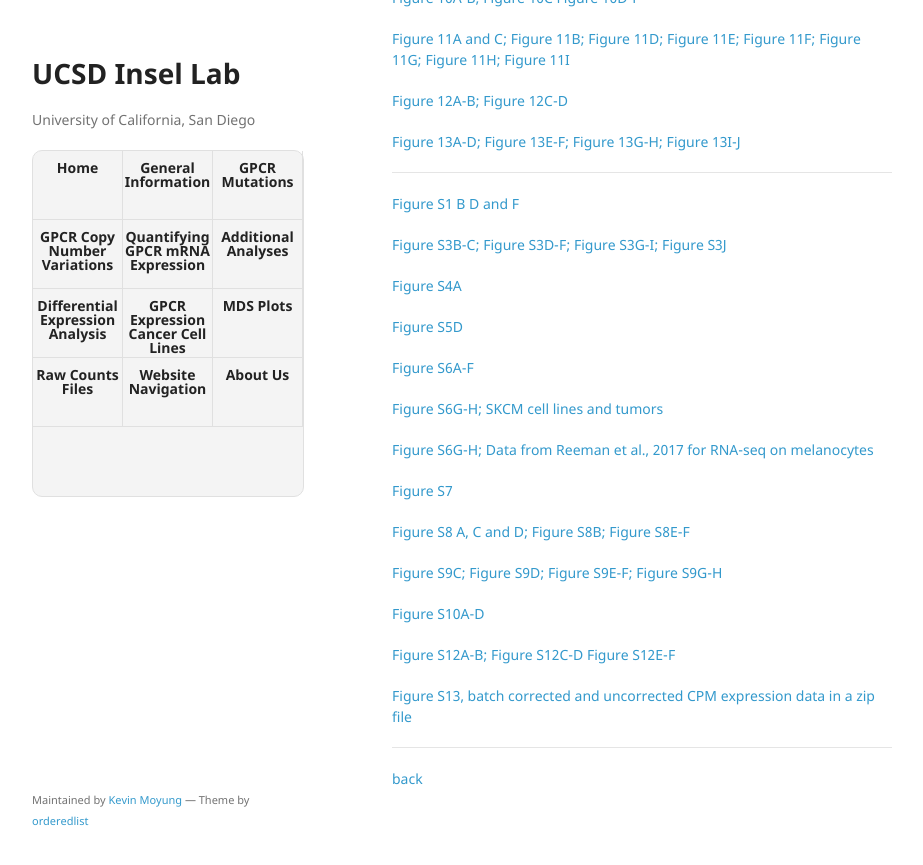
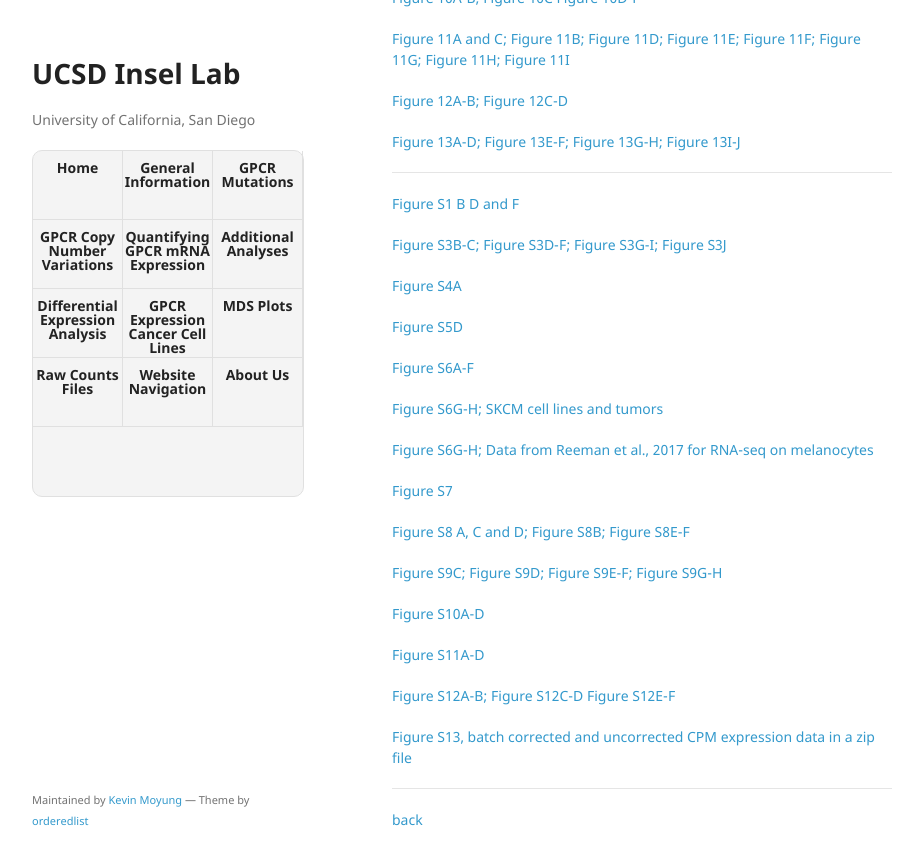
Before and after one commit to insellab/insellab.github.io, a Jekyll site: the page built from data.md, in a window 1280 px wide and 900 px high, scrolled down 1560 px. Shown: the top 865 px of the window, without its empty margins (178-1101 px from the left). Built offline with Jekyll 4.4.1, drawn with Linux system fonts in a browser that asks for light colours; our own code applies the rules of GitHub Pages for plain Markdown files.

Commit message:
Update data.md

```diff
--- a/data.md
+++ b/data.md
@@ -113,6 +113,8 @@ The numerical values used to generate several key plots in our manuscript can be
 
 [Figure S10A-D](https://drive.google.com/open?id=12F3FU8soDiH6YsUwFENfsbWMR018D0Cx)
 
+[Figure S11A-D](https://drive.google.com/open?id=10sM2VfGKYYtJf9_6tj63gLukJsqTOXOg)
+
 
 [Figure S12A-B;](https://drive.google.com/open?id=1ArolGmpsyPj1kC6VYaqCyh4snO45cymu)
 [Figure S12C-D](https://drive.google.com/open?id=1HoxfT-rkSU0o9eBUZcp12IcNmMZGTDft)
```
